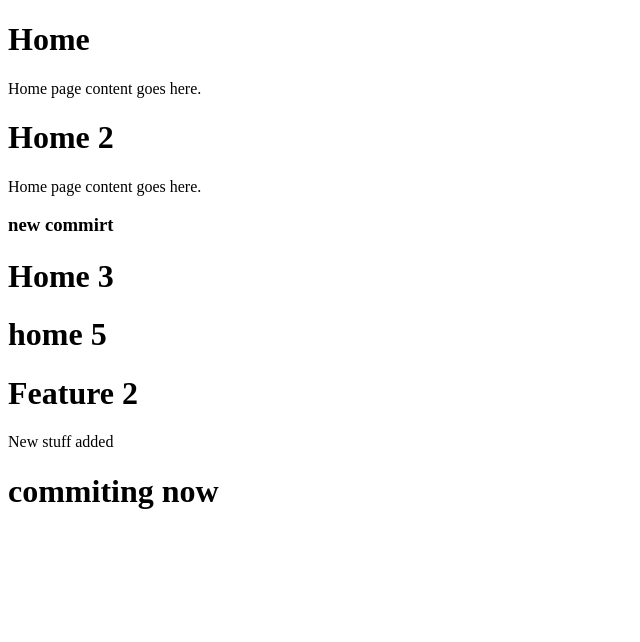
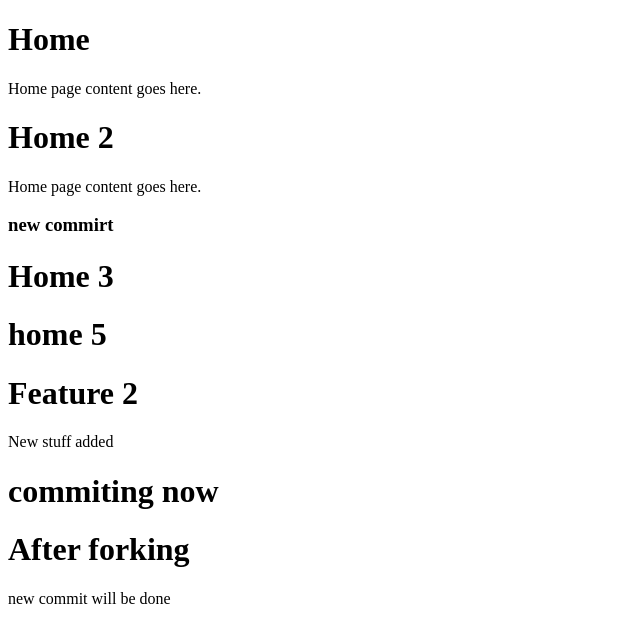
Before and after one commit to yashodgayashan/uom-labsession-21, a plain HTML site: page index.html in a window 1280 px wide. Shown: the whole page, without its empty margins (0-640 px from the left). Drawn offline with Linux system fonts and the light colour scheme.

Commit message:
newforforking

```diff
--- a/index.html
+++ b/index.html
@@ -17,5 +17,9 @@
     <h1>Feature 2</h1>
     <p>New stuff added</p>
     <h1>commiting now</h1>
+
+
+    <h1>After forking</h1>
+    <p>new commit will be done</p>
 </body>
 </html>
```
